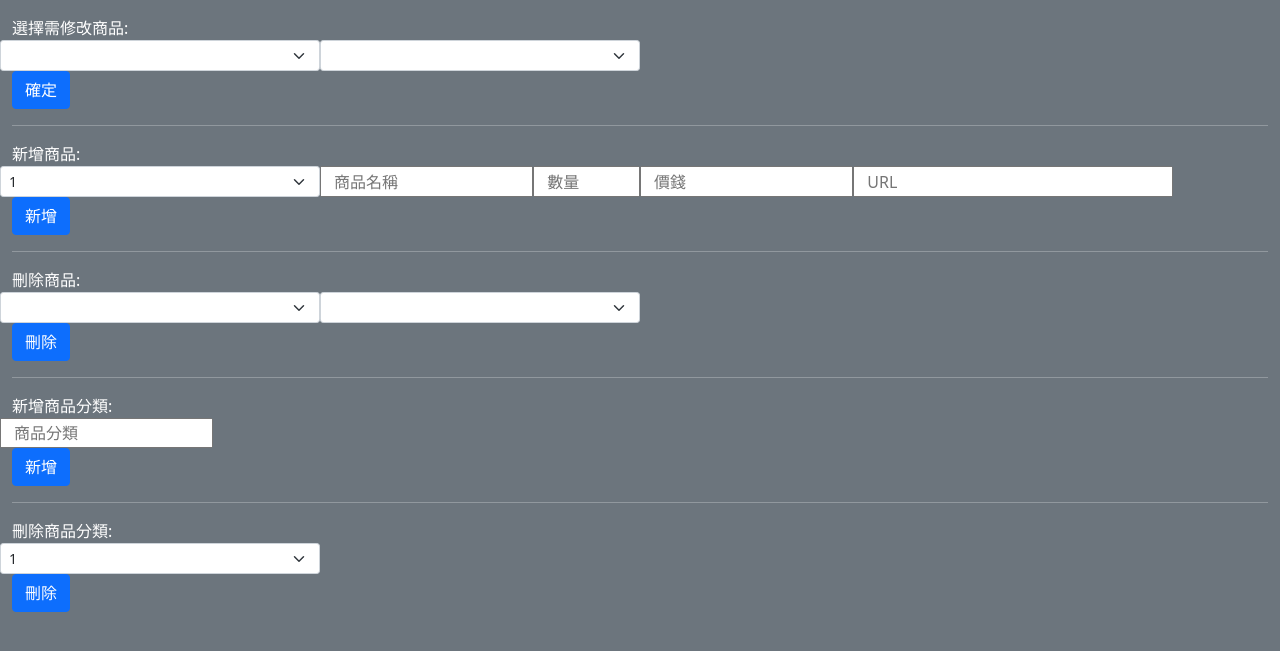
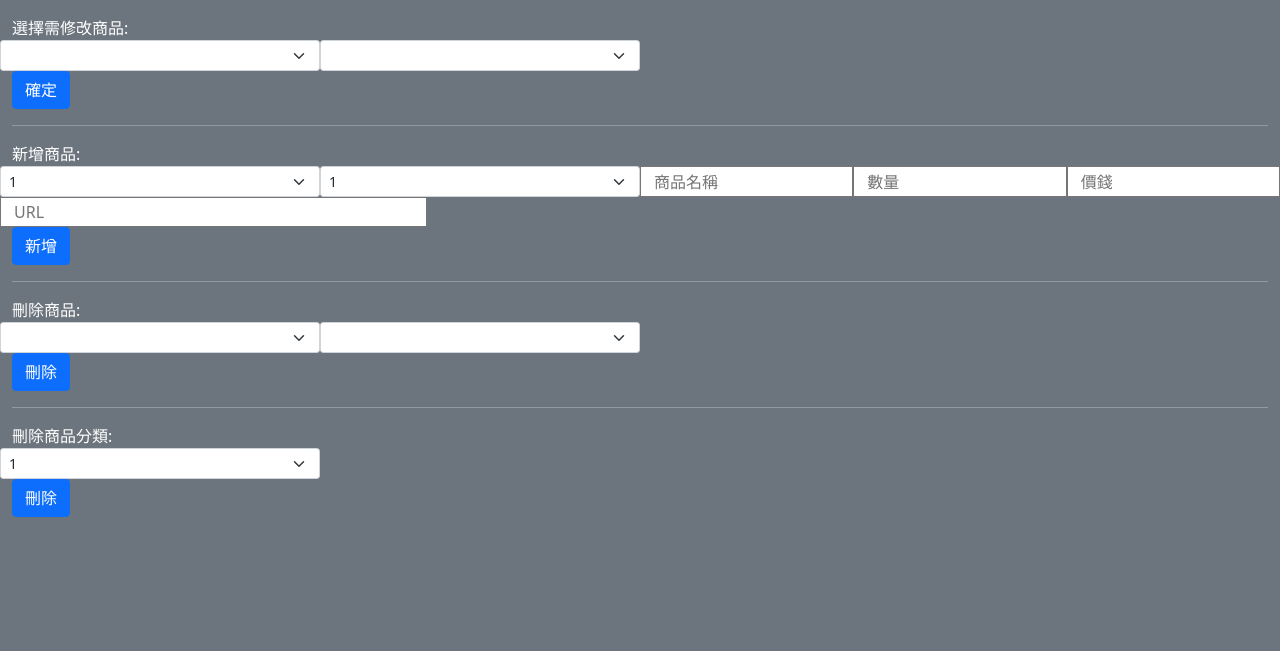
Before and after one commit to Kai5088/shopping-site, a PHP site: page /back_Manage/manager.php in a window 1280 px wide. Shown: the top 651 px of the page. Run offline with PHP 8.4, Linux system fonts and the light colour scheme; lists and menus that the app fills with data are empty.

Commit message:
Update website/back_Manage/login.php, website/back_Manage/manager.php

```diff
--- a/website/back_Manage/manager.php
+++ b/website/back_Manage/manager.php
@@ -53,14 +53,33 @@
 				<option>2</option>
 				<option>3</option>
 			</select>
+			<select name="" class="form-select form-select-sm w-25" id="add_goods">
+				<!-- 在架商品種類 -->
+				<option>1</option>
+				<option>2</option>
+				<option value="last">新增商品分類</option>
+			</select>
+			<input type="text" name="" placeholder="商品名稱" class="col-sm-2">
+			<input type="text" name="" placeholder="數量" class="col-sm-2">
+			<input type="text" name="" placeholder="價錢" class="col-sm-2">
+			<input type="text" name="" placeholder="新增的商品類別" class="col-sm-3" style="display:none" id="add_clasify">
 
-			<input type="text" name="" placeholder="商品名稱" class="col-sm-2">
-			<input type="text" name="" placeholder="數量" class="col-sm-1">
-			<input type="text" name="" placeholder="價錢" class="col-sm-2">
-			<input type="text" name="" placeholder="URL" class="col-sm-3">
+			<input type="text" name="" placeholder="URL" class="col-sm-4">
 		</div>
 		<input type="submit" name="" value="新增" class="btn btn-primary">
+		<script type="text/javascript">
+			var select = document.querySelector("#add_goods");
+			select.addEventListener("change", selectfun);
 
+			function selectfun(){
+				if (this.value === "last") {
+					document.getElementById("add_clasify").style.display = "block";
+				}
+				else{
+					document.getElementById("add_clasify").style.display = "none";
+				}
+			}
+		</script>
 		<hr>
 
 	刪除商品:
@@ -77,14 +96,6 @@
 		<input type="submit" name="" value="刪除" class="btn btn-primary">
 
 		<hr>
-	新增商品分類:
-		<div class="row">
-			<input type="text" name="" placeholder="商品分類" class="col-sm-2">
-		</div>
-
-		<input type="submit" name="" value="新增" class="btn btn-primary">
-
-		<hr>
 	刪除商品分類:
 		<div class="row">
 			<select name="" class="form-select form-select-sm w-25">
```
Also changed, not shown: website/back_Manage/login.php (line endings or trailing spaces).
